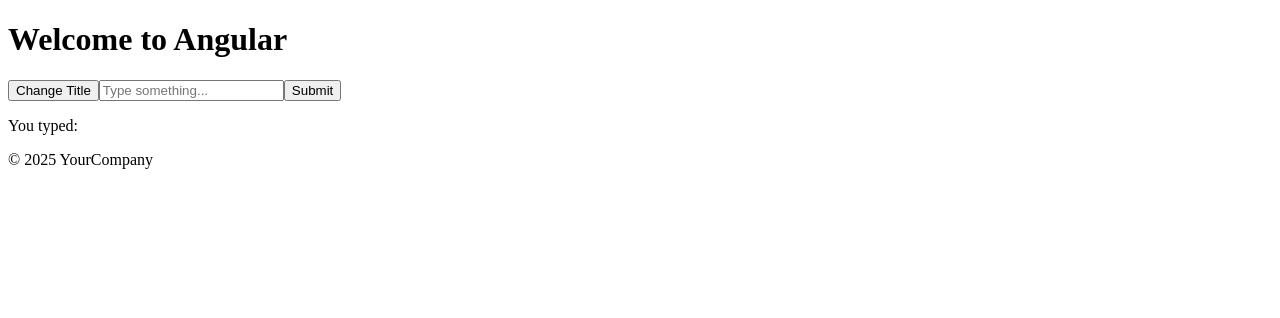
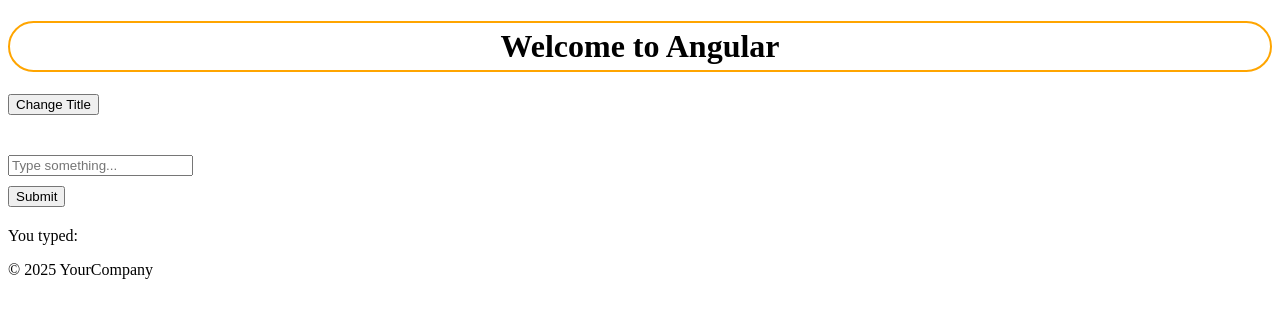
Before and after one commit to rc-devs/codefi, an Angular app in the folder class-scratch/19-202503-10-angular-demo/angularDemo/: page / in a window 1280 px wide. Shown: the top 318 px of the page. Built offline with nearby package versions, Linux system fonts and the light colour scheme.

Commit message:
styling header

```diff
--- a/class-scratch/19-202503-10-angular-demo/angularDemo/src/app/header-component/header.component.css
+++ b/class-scratch/19-202503-10-angular-demo/angularDemo/src/app/header-component/header.component.css
@@ -0,0 +1,16 @@
+h1 {
+  border: solid orange 2px;
+  border-radius: 2em;
+  text-align: center;
+  padding: 5px 5px;
+}
+
+button {
+  display: block;
+  margin-bottom: 20px;
+  margin-top: 10px;
+}
+
+input {
+  margin-top: 20px;
+}
```
